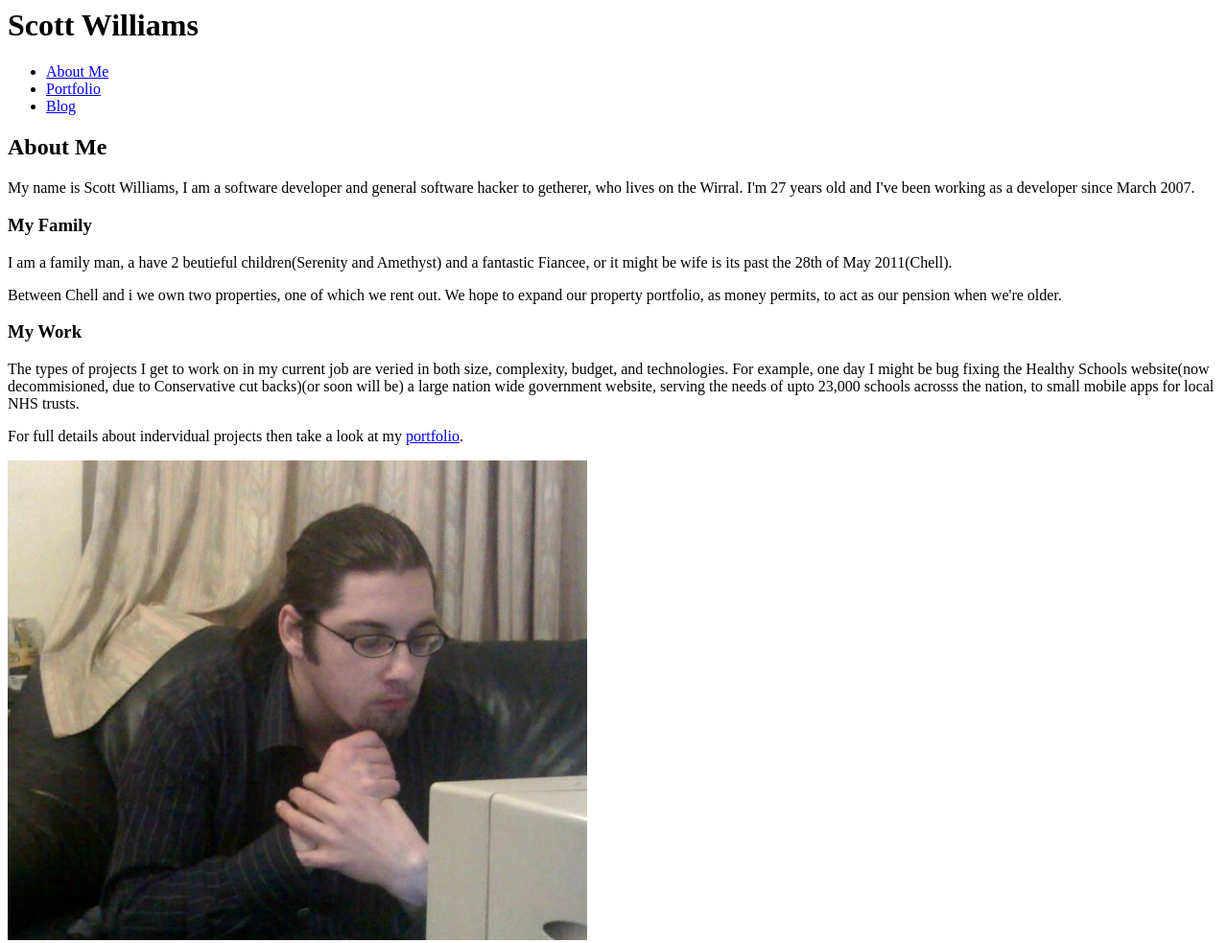
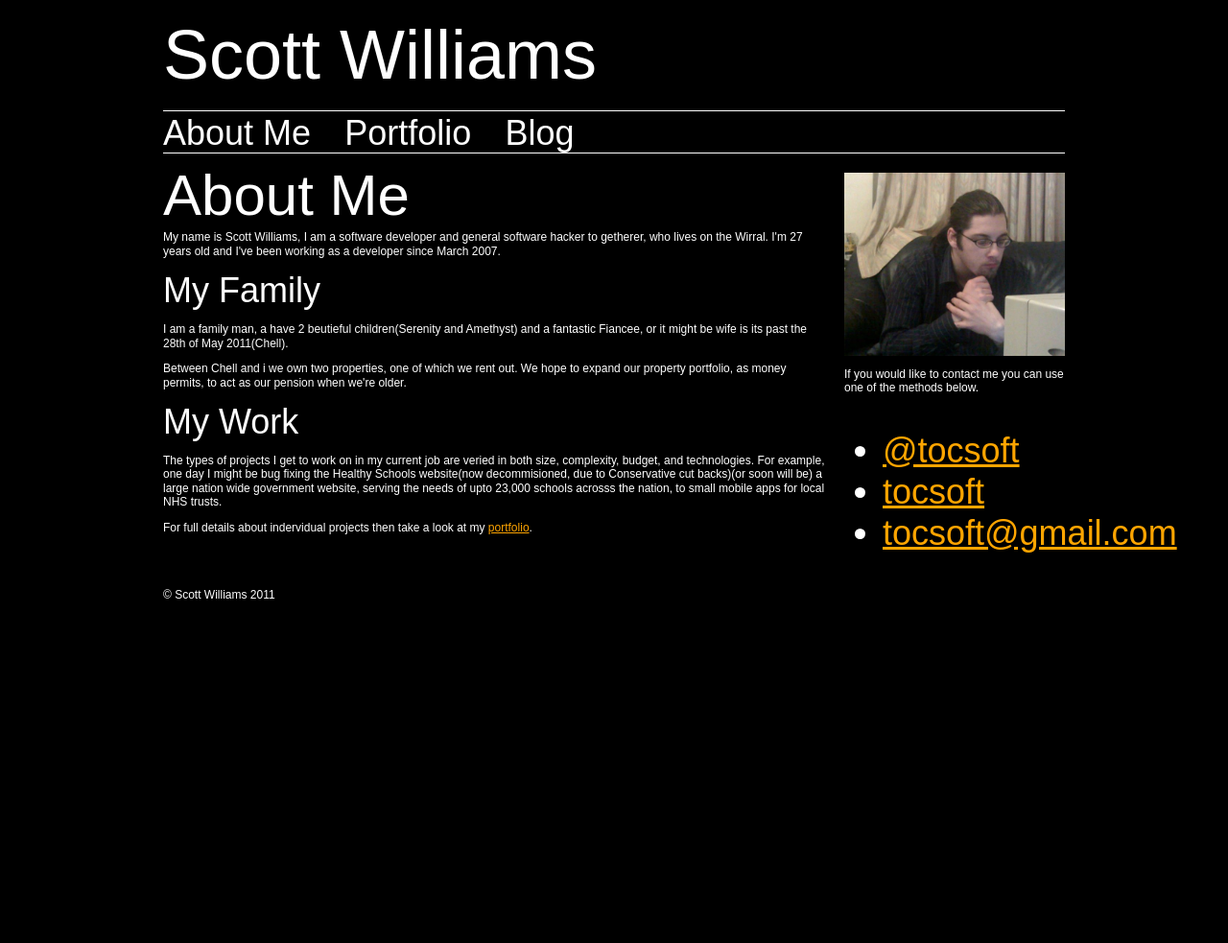
Before and after one commit to tocsoft/tocsoft.co.uk-old, a plain HTML site: page gen/index.html in a window 1280 px wide. Shown: the top 983 px of the page at 96% size. After the commit the page ends 800 px from the top, so only its background shows below. Drawn offline with Linux system fonts and the light colour scheme; a web font is replaced by a local one.

Commit message:
updated for some inital styling

```diff
--- a/gen/index.html
+++ b/gen/index.html
@@ -1,7 +1,15 @@
+<! DOCTYPE html>
 <html>
 <head>
+    <link href="http://fonts.googleapis.com/css?family=Just+Me+Again+Down+Here:regular" rel="stylesheet" type="text/css">
+    <link href="http://fonts.googleapis.com/css?family=Droid+Sans" rel="stylesheet" type="text/css">
+    <link href="/site.css" rel="stylesheet" type="text/css">
+    <style>
+
+    </style>
 </head>
 <body>
+    <div id="wrapper">
     <header>
           <h1 id="title">Scott Williams</h1>
           <nav>
@@ -44,5 +52,6 @@
     <footer>
         &copy; Scott Williams 2011
     </footer>
+    </div>
 </body>
 </html>
--- /dev/null
+++ b/gen/site.css
@@ -0,0 +1,88 @@
+body {
+  font-family: 'Droid Sans', Halvetica, Arial, Sans-Serif;
+  font-size: 12px;
+  font-style: normal;
+  font-weight: 400;
+  text-shadow: none;
+  text-decoration: none;
+  text-transform: none;
+  letter-spacing: 0em;
+  word-spacing: 0em;
+  line-height: 1.2;
+  background-color: Black;
+  color: White;
+}
+h1,
+h2,
+h3,
+h4,
+h5,
+h6,
+nav {
+  font-family: 'Just Me Again Down Here', Sans-Serif;
+  font-size: 36px;
+  font-style: normal;
+  font-weight: 400;
+  text-shadow: none;
+  text-decoration: none;
+  text-transform: none;
+  letter-spacing: 0em;
+  word-spacing: 0em;
+  line-height: 1.2;
+  margin-top: 0.2em;
+  margin-bottom: 0.2em;
+}
+h1 {
+  font-size: 72px;
+}
+h2 {
+  font-size: 60px;
+}
+#wrapper {
+  width: 940px;
+  margin: 0 auto;
+}
+a:link, a:active, a:visited {
+  color: Orange;
+}
+header nav ul {
+  list-style-type: none;
+  border-top: 1px solid white;
+  border-bottom: 1px solid white ;
+  margin: 0;
+  padding: 0;
+}
+header nav ul  li {
+  display: inline;
+}
+header nav ul  li a {
+  text-decoration: none;
+  color: White !important;
+  padding: 0.1em 0.7em 0.1em 0;
+}
+header nav ul  li.selected a {
+  color: Orange;
+}
+header {
+  margin-bottom: 20px;
+  display: block;
+}
+section {
+  float: left;
+  width: 690px ;
+}
+section h2 {
+  margin-top: 0;
+  line-height: 0.8em;
+}
+aside {
+  float: right;
+  width: 230px;
+}
+#contact-details img {
+  width: 230px;
+}
+footer {
+  clear: both;
+  display: block;
+}
--- /dev/null
+++ b/src/site.css
@@ -0,0 +1,53 @@
+body {
+            font-family: 'Droid Sans', Halvetica, Arial, Sans-Serif;
+            font-size: 12px;
+            font-style: normal;
+            font-weight: 400;
+            text-shadow: none;
+            text-decoration: none;
+            text-transform: none;
+            letter-spacing: 0em;
+            word-spacing: 0em;
+            line-height: 1.2;
+            background-color:Black;
+            color:White;
+        }
+
+        h1,h2,h3,h4,h5,h6, nav
+        {
+            font-family: 'Just Me Again Down Here', Sans-Serif;
+            font-size: 36px;
+            font-style: normal;
+            font-weight: 400;
+            text-shadow: none;
+            text-decoration: none;
+            text-transform: none;
+            letter-spacing: 0em;
+            word-spacing: 0em;
+            line-height: 1.2;
+            margin-top:0.2em;
+            margin-bottom:0.2em;
+        }
+        h1{
+            font-size: 72px;
+        }
+        h2{
+            font-size: 60px;
+        }
+
+        #wrapper { width:940px; margin:0 auto;}
+        a:link,a:active, a:visited { color:Orange; }
+        header nav ul { list-style-type : none; border-top:1px solid white; border-bottom:1px solid white ; margin:0; padding:0;}
+        header nav ul  li { display:inline; }
+        header nav ul  li a { text-decoration:none; color:White !important; padding:0.1em 0.7em 0.1em 0; }
+        header nav ul  li.selected a { color:Orange; }
+        header {margin-bottom:20px; display:block; }
+        section { float:left; width: 690px ;  }
+        section h2 { margin-top:0; line-height:0.8em;}
+        aside { float:right; width: 230px;  }
+        #contact-details img
+        {
+            width:230px;
+        }
+
+        footer {clear:both; display:block;}
```
Also changed, not shown: gen/about.html (+10 -1 lines), gen/portfolio/index.html (+9 -0 lines), 1 other file.
